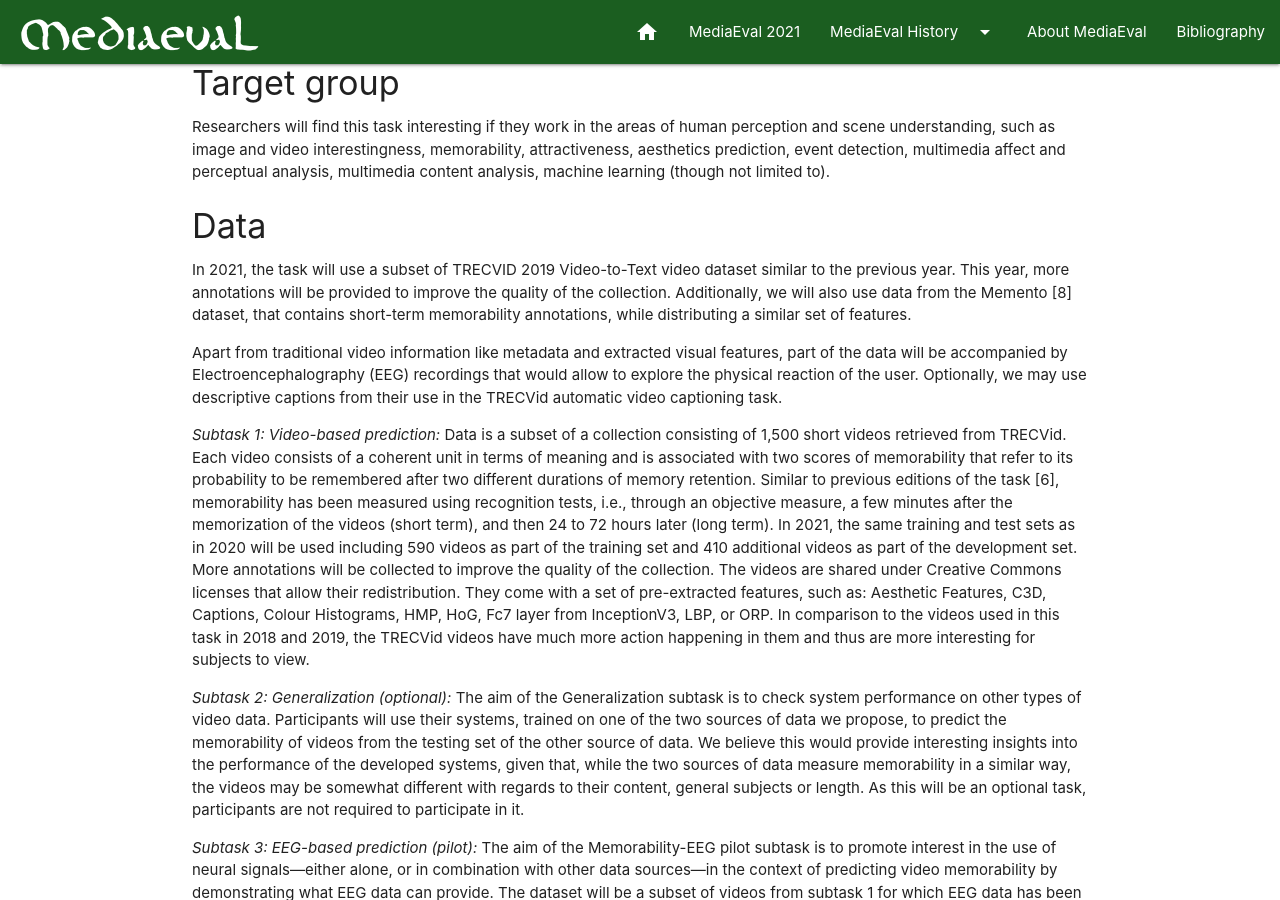
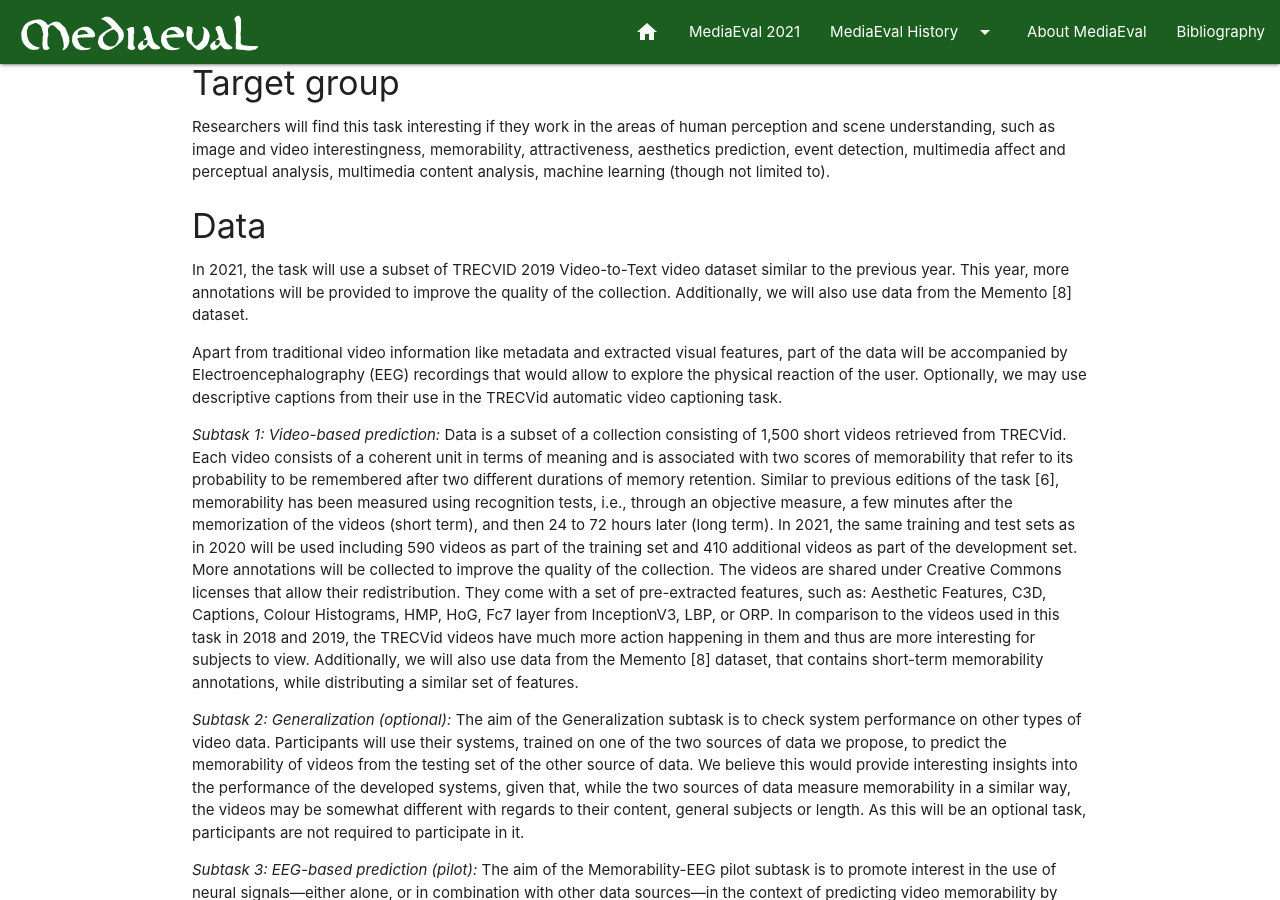
Before and after one commit to multimediaeval/multimediaeval.github.io, a Jekyll site: the page built from _editions/2021/tasks/memorability.md, in a window 1280 px wide and 900 px high, scrolled down 822 px. Built offline with Jekyll 4.4.1, drawn with Linux system fonts in a browser that asks for light colours.

Commit message:
Update memorability.md

```diff
--- a/_editions/2021/tasks/memorability.md
+++ b/_editions/2021/tasks/memorability.md
@@ -37,11 +37,11 @@
 
 #### Data
 <!-- # Please rewrite this next sentence. The description of the data should not imply that the reader should know anything about what happend last year. It's  important to note that it is the same video data, but do that at the end for completeness and not at the beginning. Strictly speaking the data is not the same because there are new annotations.-->
-In 2021, the task will use a subset of TRECVID 2019 Video-to-Text video dataset similar to the previous year. This year, more annotations will be provided to improve the quality of the collection. Additionally, we will also use data from the Memento [8] dataset, that contains short-term memorability annotations, while distributing a similar set of features.
+In 2021, the task will use a subset of TRECVID 2019 Video-to-Text video dataset similar to the previous year. This year, more annotations will be provided to improve the quality of the collection. Additionally, we will also use data from the Memento [8] dataset.
 
 Apart from traditional video information like metadata and extracted visual features, part of the data will be accompanied by Electroencephalography (EEG) recordings that would allow to explore the physical reaction of the user. Optionally, we may use descriptive captions from their use in the TRECVid automatic video captioning task.
 
-*Subtask 1: Video-based prediction:* Data is a subset of a collection consisting of 1,500 short videos retrieved from TRECVid. Each video consists of a coherent unit in terms of meaning and is associated with two scores of memorability that refer to its probability to be remembered after two different durations of memory retention. Similar to previous editions of the task [6], memorability has been measured using recognition tests, i.e., through an objective measure, a few minutes after the memorization of the videos (short term), and then 24 to 72 hours later (long term). In 2021, the same training and test sets as in 2020 will be used  including 590 videos as part of the training set and 410 additional videos as part of the development set. More annotations will be collected to improve the quality of the collection. The videos are shared under Creative Commons licenses that allow their redistribution. They come with a set of pre-extracted features, such as: Aesthetic Features, C3D, Captions, Colour Histograms, HMP, HoG, Fc7 layer from InceptionV3, LBP, or ORP.  In comparison to the videos used in this task in 2018 and 2019, the TRECVid videos have much more action happening in them and thus are more interesting for subjects to view.
+*Subtask 1: Video-based prediction:* Data is a subset of a collection consisting of 1,500 short videos retrieved from TRECVid. Each video consists of a coherent unit in terms of meaning and is associated with two scores of memorability that refer to its probability to be remembered after two different durations of memory retention. Similar to previous editions of the task [6], memorability has been measured using recognition tests, i.e., through an objective measure, a few minutes after the memorization of the videos (short term), and then 24 to 72 hours later (long term). In 2021, the same training and test sets as in 2020 will be used  including 590 videos as part of the training set and 410 additional videos as part of the development set. More annotations will be collected to improve the quality of the collection. The videos are shared under Creative Commons licenses that allow their redistribution. They come with a set of pre-extracted features, such as: Aesthetic Features, C3D, Captions, Colour Histograms, HMP, HoG, Fc7 layer from InceptionV3, LBP, or ORP.  In comparison to the videos used in this task in 2018 and 2019, the TRECVid videos have much more action happening in them and thus are more interesting for subjects to view. Additionally, we will also use data from the Memento [8] dataset, that contains short-term memorability annotations, while distributing a similar set of features.
 
 *Subtask 2: Generalization (optional):* The aim of the Generalization subtask is to check system performance on other types of video data. Participants will use their systems, trained on one of the two sources of data we propose, to predict the memorability of videos from the testing set of the other source of data. We believe this would provide interesting insights into the performance of the developed systems, given that, while the two sources of data measure memorability in a similar way, the videos may be somewhat different with regards to their content, general subjects or length. As this will be an optional task, participants are not required to participate in it.
 
```
